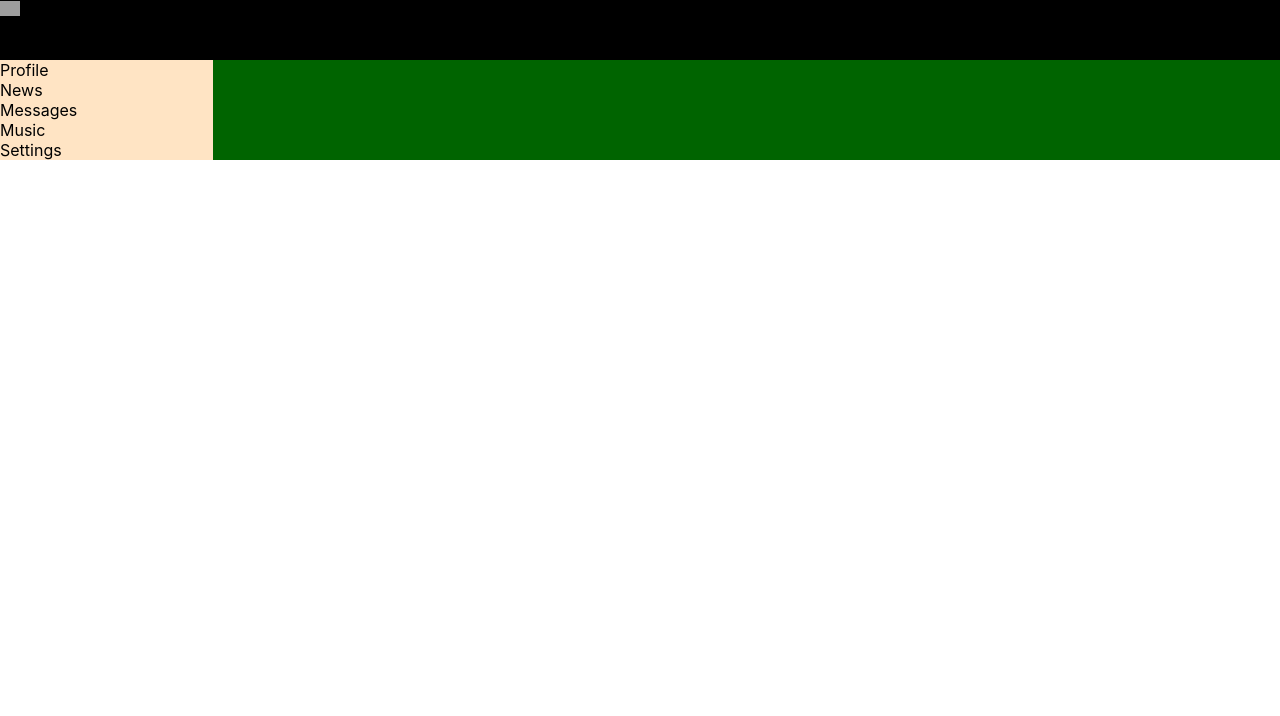
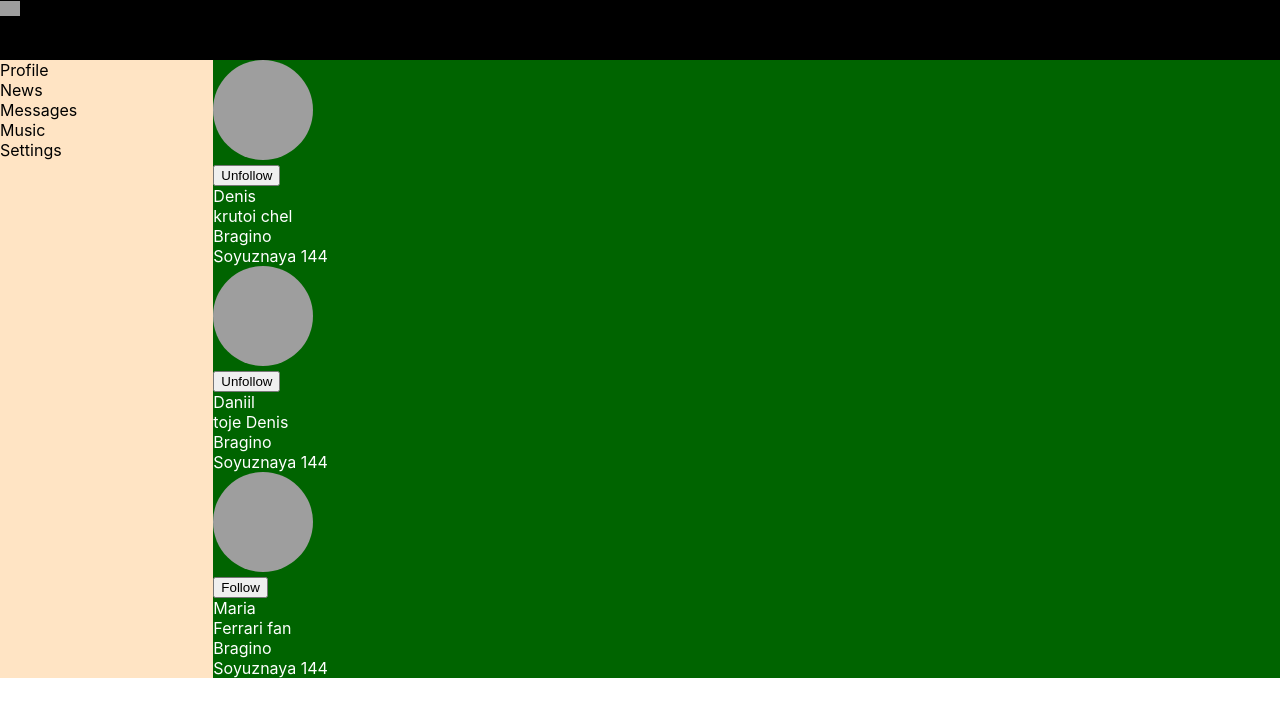
Before and after one commit to At1L/learn-react, a React (Create React App) app: page /users in a window 1280 px wide. Shown: the top 716 px of the page. Built offline with nearby package versions, Linux system fonts and the light colour scheme; grey boxes are pictures that could not be loaded.

Commit message:
add users page

```diff
--- a/src/App.js
+++ b/src/App.js
@@ -7,6 +7,7 @@ import Profile from './components/Profile/Profile';
 import {BrowserRouter, Route, Routes} from "react-router-dom"
 import Settings from './components/Settings/Settings';
 import DialogsContainer from './components/Dialogs/DialogsContainer';
+import UsersContainer from './components/Users/UsersContainer';
 function App(props) {
   return (
     <BrowserRouter>
@@ -20,6 +21,7 @@ function App(props) {
             <Route path='/dialogs'element={<DialogsContainer/>}/>
             <Route path='/music' element={<Music/>}/>
             <Route path='/settings' element={<Settings/>}/>
+            <Route path='/users' element={<UsersContainer/>}/>
           </Routes>
         </div>
     </div>
--- /dev/null
+++ b/src/components/Users/Users.jsx
@@ -0,0 +1,34 @@
+import React from "react";
+import styles from './users.module.css'
+let Users = (props) => {
+    return (
+        <div>
+            {
+                props.users.map(u => <div key = {u.id}>
+                    <span>
+                        <div>
+                            <img src={u.photoURL} className={styles.userPhoto}/>
+                        </div>
+                        <div>
+                            {u.followed ?
+                            <button onClick={() => {props.unfollow(u.id)}}>Unfollow</button> :
+                            <button onClick={() => {props.follow(u.id)}}>Follow</button>}
+                        </div>
+                    </span>
+                    <span>
+                        <span>
+                            <div>{u.fullName}</div>
+                            <div>{u.status}</div>
+                        </span>
+                        <span>
+                            <div>{u.location.country}</div>
+                            <div>{u.location.city}</div>
+                        </span>
+                    </span>
+                </div>)
+            }
+        </div>
+    )
+}
+
+export default Users;
--- /dev/null
+++ b/src/components/Users/UsersContainer.jsx
@@ -0,0 +1,24 @@
+import React from "react";
+import Users from "./Users";
+import { connect } from "react-redux";
+import { followAC, setUsersAC, unfollowAC } from "../../redux/user-reducer";
+
+let mapStateToProps = (state) =>{
+    return{
+        users: state.usersPage.users
+    }
+}
+let mapDispatchToProps = (dispatch) =>{
+    return {
+        follow: (userID) => {
+            dispatch(followAC(userID));
+        },
+        unfollow: (userID) => {
+            dispatch(unfollowAC(userID));
+        },
+        setUsers: (users) => {
+            dispatch(setUsersAC(users));
+        }
+    }
+}
+export default connect(mapStateToProps, mapDispatchToProps)(Users);
--- /dev/null
+++ b/src/components/Users/users.module.css
@@ -0,0 +1,5 @@
+.userPhoto {
+    width: 100px;
+    height: 100px;
+    border-radius: 50%;
+}
--- a/src/redux/redux-store.js
+++ b/src/redux/redux-store.js
@@ -2,11 +2,13 @@ import {combineReducers, createStore} from "redux";
 import profileReducer from "./profile-reducer";
 import dialogsReducer from "./dialogs-reducer";
 import sidebarReducer from "./sidebar-reducer";
+import userReducer from "./user-reducer";
 
 let reducers = combineReducers({
     profilePage: profileReducer,
     dialogsPage: dialogsReducer,
-    sidebar: sidebarReducer
+    sidebar: sidebarReducer,
+    usersPage: userReducer
 })
 let store = createStore(reducers);
 
--- /dev/null
+++ b/src/redux/user-reducer.js
@@ -0,0 +1,43 @@
+const FOLLOW = 'FOLLOW';
+const UNFOLLOW = 'UNFOLLOW';
+const SET_USERS = 'SET_USERS'
+let initState = {
+    users: [
+        { id : 1, photoURL: 'https://sun9-41.userapi.com/impg/LQIHsOvjkvMri2w-doq1PvoIQRUrjihsXgHk3Q/tLldmPegd_Y.jpg?size=181x214&quality=96&sign=0a067f8b60136eb2d439cb2a612e4fee&type=album',
+         followed: true, fullName : 'Denis', status: 'krutoi chel', location:{city:'Soyuznaya 144', country:'Bragino'}},
+        { id : 2, photoURL: 'https://sun9-65.userapi.com/impg/rHyfYgXOtqn0v7QBWycyBmCAcLSfYPGalr5E3Q/9AZHRAJIMHE.jpg?size=833x1080&quality=95&sign=74ab3c3c21b1f59e941c2bc223a92c65&type=album',
+         followed: true, fullName : 'Daniil', status: 'toje Denis', location:{city:'Soyuznaya 144', country:'Bragino'}},
+        { id : 3, photoURL: 'https://sun9-28.userapi.com/impg/H_Uu2ai-43Wf6QHeSZEgPYzWkZYzIrd_eo51uQ/IeB3bpT0iXM.jpg?size=828x728&quality=95&sign=e4c36ce90fae7949af1b926b31771ddb&type=album',
+         followed: false, fullName : 'Maria', status: 'Ferrari fan', location:{city:'Soyuznaya 144', country:'Bragino'}}
+      ]
+}
+const userReducer = (state = initState, action) => {
+    switch(action.type){
+        case FOLLOW:
+            return {...state,
+                users: state.users.map(u => {
+                    if (u.id === action.userID){
+                        return {...u, followed: true}
+                    }
+                    return u
+                })}
+        case UNFOLLOW:
+            return {...state,
+                users: state.users.map(u => {
+                    if (u.id === action.userID){
+                        return {...u, followed: false}
+                    }
+                    return u
+                })}
+        case SET_USERS:{
+            return {...state, users: [...state.users, ...action.users]}
+        }
+
+        default:
+            return state;
+    }
+}
+export const followAC = (userID) =>  ({type : FOLLOW, userID})
+export const unfollowAC = (userID) =>  ({type : UNFOLLOW, userID})
+export const setUsersAC = (users) =>  ({type : SET_USERS,  users})
+export default userReducer;
```
